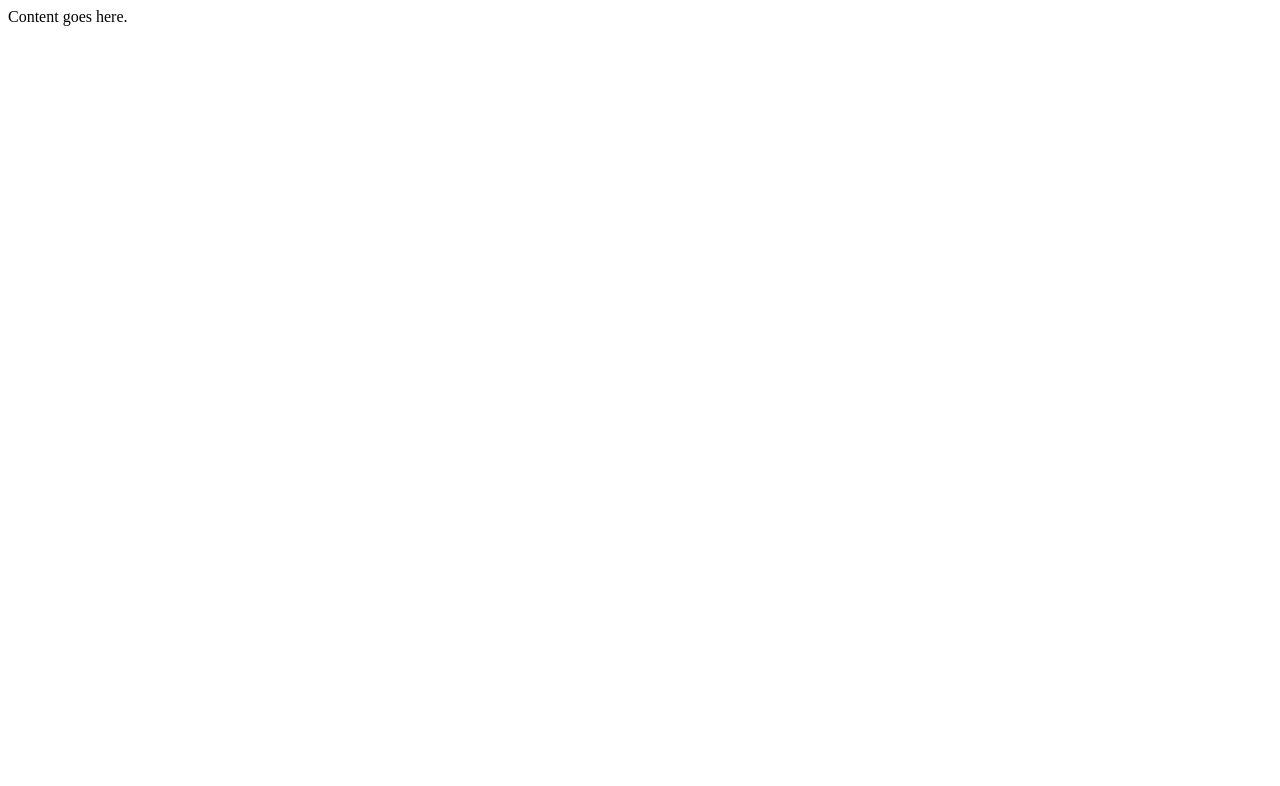
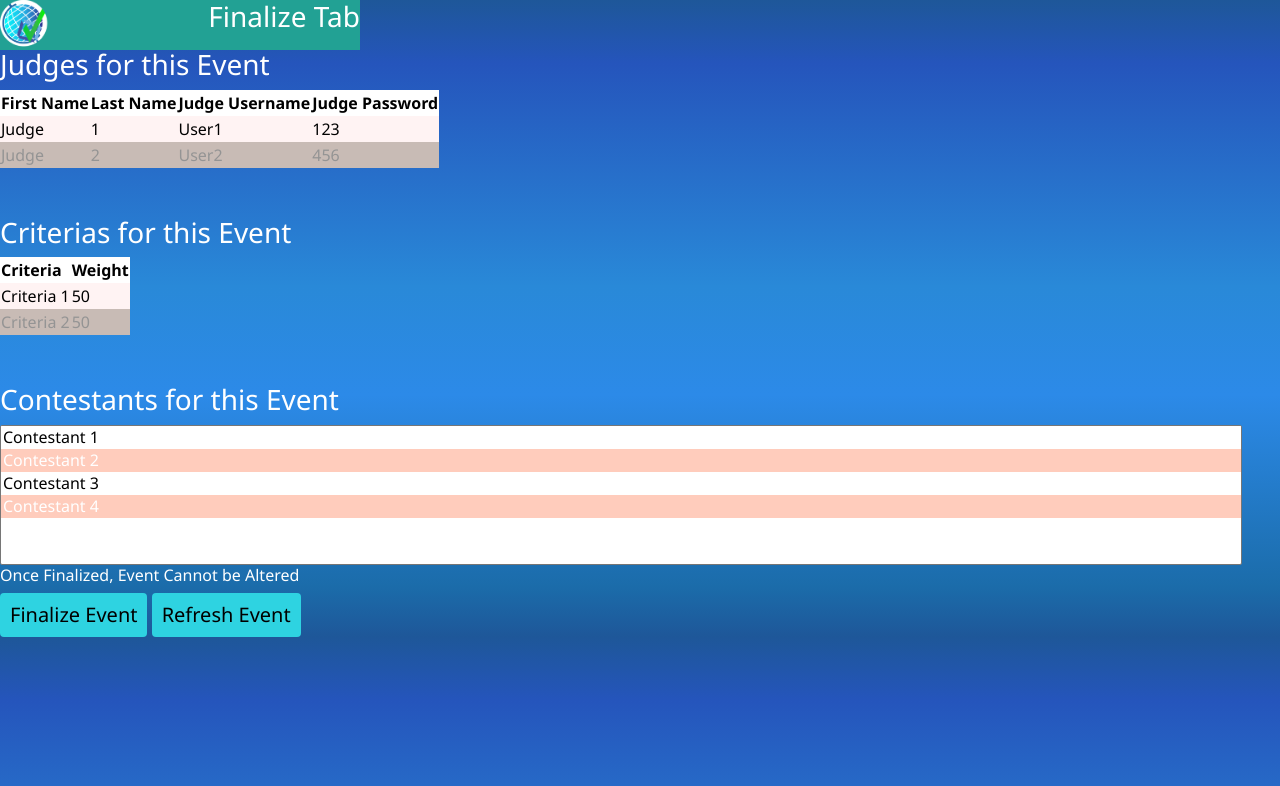
Before and after one commit to ckdfloresta/UniversalVoting.net4, a website: page APACHE/APACHE/www/finalizeTab.html in a window 1280 px wide. Drawn offline with Linux system fonts and the light colour scheme.

Commit message:
finalize tab

```diff
--- a/APACHE/APACHE/www/finalizeTab.html
+++ b/APACHE/APACHE/www/finalizeTab.html
@@ -1,9 +1,98 @@
 <!DOCTYPE html>
 <html>
 <head>
-    <title></title>
+    <meta http-equiv="content-type" content="text/html; charset=UTF-8" />
+    <meta name="viewport" content="user-scalable=no, initial-scale=1, maximum-scale=1, minimum-scale=1, width=device-width">
+    <script src="scripts/jquery-3.2.1.min.js"></script>
+
+    <link rel="stylesheet" type="text/css" href="css/bootstrap.css">
+    <link rel="stylesheet" type="text/css" href="css/judges.css">
+    <link rel="stylesheet" type="text/css" href="css/sidebar.css">
 </head>
 <body>
-    <div>Content goes here.</div>
+    <div id="sidebar">
+
+        <div class="toggle-btn" id="header" width="360">
+            <img src="images/uvaLogo.png" width="50" height="50" onclick="toggleSideBar()" />
+            <h3 style="float: right; color:white;">Finalize Tab</h3>
+        </div>
+        <ul>
+            <li><a href="judgeTab.html">Judges</a></li>
+            <li><a href="criteriaTab.html">Criteria</a></li>
+            <li><a href="contestantsTab.html">Contestants</a></li>
+            <li><a href="finalizeTab.html">Finalize</a></li>
+        </ul>
+    </div>
+    <br />
+    <br />
+    <h3>Judges for this Event</h3>
+    <table class="table-hover" id="tbFinalizeJudges">
+        <thead>
+            <tr>
+                <th>First Name</th>
+                <th>Last Name</th>
+                <th>Judge Username</th>
+                <th>Judge Password</th>
+            </tr>
+        </thead>
+        <tbody>
+            <tr>
+                <td>Judge</td>
+                <td>1</td>
+                <td>User1</td>
+                <td>123</td>
+            </tr>
+            <tr>
+                <td>Judge</td>
+                <td>2</td>
+                <td>User2</td>
+                <td>456</td>
+            </tr>
+        </tbody>
+    </table>
+    <br />
+    <br />
+
+    <h3>Criterias for this Event</h3>
+    <table class="table-hover" id="tbFinalizeCriterias">
+        <thead>
+            <tr>
+                <th>Criteria</th>
+                <th>Weight</th>
+            </tr>
+        </thead>
+        <tbody>
+            <tr>
+                <td>Criteria 1</td>
+                <td>50</td>
+            </tr>
+            <tr>
+                <td>Criteria 2</td>
+                <td>50</td>
+            </tr>
+        </tbody>
+    </table>
+
+    <br />
+    <br />
+
+    <h3>Contestants for this Event</h3>
+    <select id="slFinalizeContestants" size="6">
+        <option value="Contestant 1">Contestant 1</option>
+        <option value="Contestant 2">Contestant 2</option>
+        <option value="Contestant 3">Contestant 3</option>
+        <option value="Contestant 4">Contestant 4</option>
+    </select>
+
+    <br />
+    <h6>Once Finalized, Event Cannot be Altered</h6>
+
+    <button runat="server" id="btnFinalize" onclick="clickFinalize()">Finalize Event</button>
+    <button id="btnRefresh" onclick="clickRefresh()">Refresh Event</button>
+
+
+
+
+    <script type="text/javascript" src="scripts/sidebar.js"></script>
 </body>
 </html>
```
